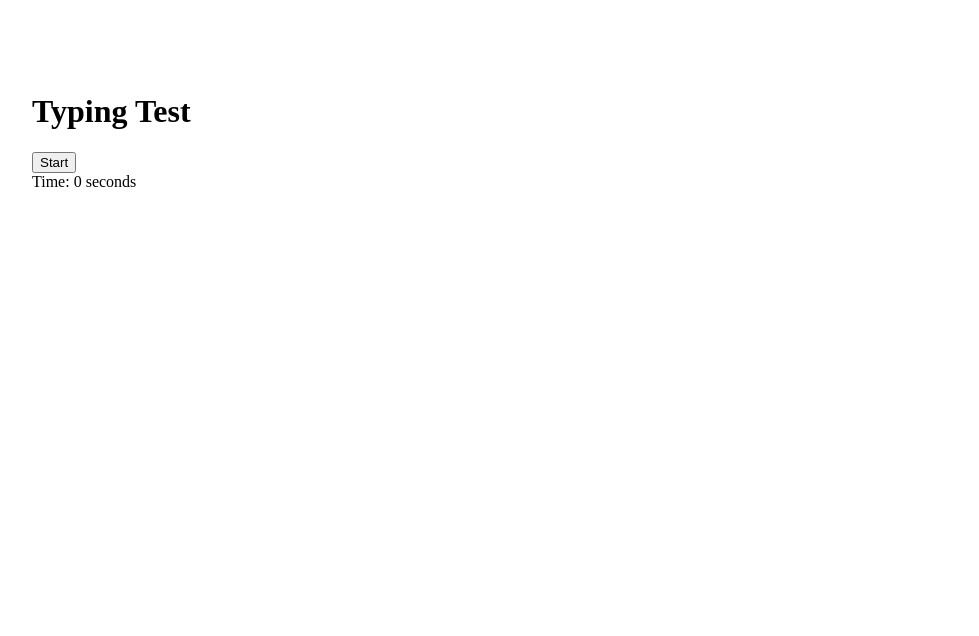
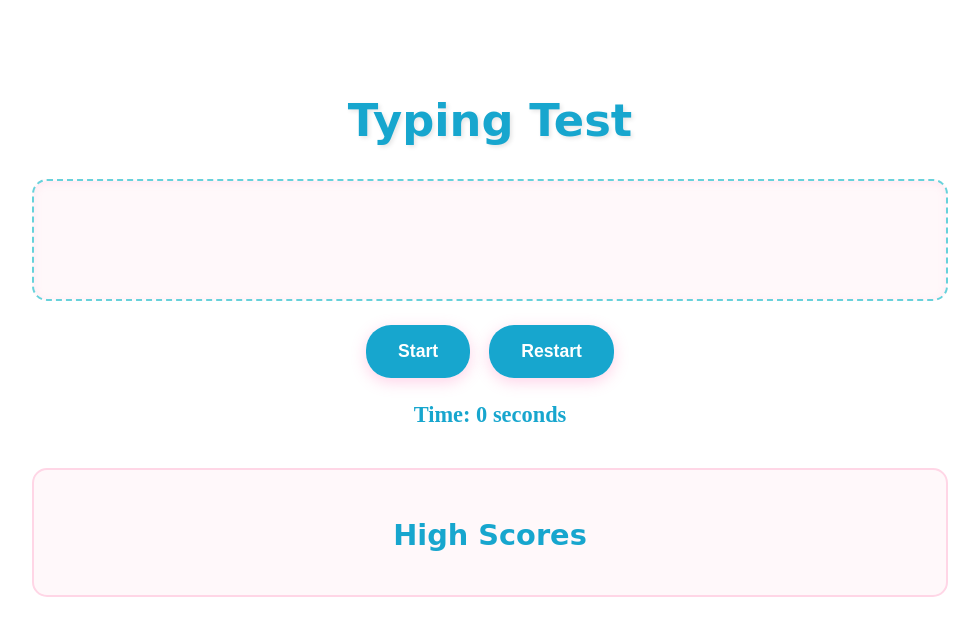
Before and after one commit to Anastasia-Vi/Typing-Text, a SvelteKit app: page / in a window 1280 px wide. Shown: the top 636 px of the page, without its empty margins (150-1129 px from the left). Built offline with nearby package versions, Linux system fonts and the light colour scheme.

Commit message:
'deploy'

```diff
--- a/src/routes/+page.svelte
+++ b/src/routes/+page.svelte
@@ -27,19 +27,28 @@
       const now = new Date();
       clearInterval(intervalId)
       started = false;
-      scores = [...scores, {time: timer, now: now.getMilliseconds()}];
+      scores = [...scores, {time: timer, now: now.getTime()}];
       scores.sort((a, b) => a.time - b.time);
       localStorage.setItem('typingScores', JSON.stringify(scores));//Save the scores to local storage. setItem tells save variable typingScores the stringified scores
       }
     }
   }
+  function on_key_down(event){
+    event.preventDefault();
+  }
   function start() {
     letters = text.toLowerCase().split('');
     started = true;
     timer = 0;
-    intervalId = setInterval(() => {
-      timer++;
-    }, 1000);
+    intervalId = setInterval(() => {//setInterval is a function that calls a function repeatedly at specified intervals
+      timer = timer + 10;
+    }, 10);
+  }
+  function restart(){
+    started = false;
+    timer = 0;
+    letters = [];
+    clearInterval(intervalId);
   }
   // Clean up interval when component is destroyed
   onDestroy(() => {
@@ -48,23 +57,131 @@
 </script>
 
 <svelte:window
-    on:keyup={on_key_up}
+    on:keyup={on_key_up} on:keydown={on_key_down}
 />
   <Row>
     <Grid>
         <Card col={12}>
-        <h1>Typing Test</h1>
-        <div>{letters.join('')}</div>
+          <h1 class="title">Typing Test</h1>
+          <div class="letters">{letters.join('')}</div>
+          <div class="controls">
             {#if started === false}
-       <button on:click={start}>Start</button>
+              <button class="btn" on:click={start}>Start</button>
             {/if}
-       <div>Time: {timer} seconds</div>
-       <div>
+            <button class="btn" on:click={restart}>Restart</button>
+          </div>
+          <div class="timer">Time: {timer} seconds</div>
+          <div class="scores">
+            <h2>High Scores</h2>
             <ul>
               {#each scores as score}
-            <li> Score: {score.time} seconds at the time of {new Date(score.now).toLocaleString()} </li>
+                <li>Score: {score.time} seconds at {new Date(score.now).toLocaleString()}</li>
               {/each}
             </ul>
+          </div>
         </Card>
     </Grid>
   </Row>
+
+<style>
+  .title {
+    color: #17a6ce;
+    text-align: center;
+    font-size: 2.8rem;
+    margin-bottom: 1.5rem;
+    font-family: 'Comic Sans MS', cursive, sans-serif;
+    text-shadow: 2px 2px 4px rgba(0, 0, 0, 0.1);
+  }
+
+  .letters {
+    font-size: 1.8rem;
+    background: #fff8fa;
+    padding: 1.5rem;
+    border-radius: 15px;
+    margin: 1.5rem 0;
+    min-height: 70px;
+    box-shadow: inset 0 2px 8px rgba(255, 105, 180, 0.1);
+    border: 2px dashed #67d2db;
+    color: #4a4a4a;
+  }
+
+  .controls {
+    display: flex;
+    gap: 1.2rem;
+    justify-content: center;
+    margin: 1.5rem 0;
+  }
+
+  .btn {
+    background: linear-gradient(145deg, #17a6ce, #17a6ce);
+    color: white;
+    border: none;
+    padding: 1rem 2rem;
+    border-radius: 25px;
+    cursor: pointer;
+    font-size: 1.1rem;
+    font-weight: bold;
+    transition: all 0.3s ease;
+    box-shadow: 0 4px 15px rgba(255, 105, 180, 0.3);
+  }
+
+  .btn:hover {
+    background: linear-gradient(145deg, #17a6ce, #17a6ce);
+    transform: translateY(-3px);
+    box-shadow: 0 6px 20px rgba(124, 203, 231, 0.4);
+  }
+
+  .timer {
+    text-align: center;
+    font-size: 1.4rem;
+    color: #17a6ce;
+    margin: 1.2rem 0;
+    font-weight: bold;
+  }
+
+  .scores {
+    margin-top: 2.5rem;
+    background: #fff8fa;
+    padding: 1.5rem;
+    border-radius: 15px;
+    border: 2px solid #ffd6e6;
+  }
+
+  .scores h2 {
+    color: #17a6ce;
+    font-size: 1.8rem;
+    margin-bottom: 1.2rem;
+    text-align: center;
+    font-family: 'Comic Sans MS', cursive, sans-serif;
+  }
+
+  .scores ul {
+    list-style: none;
+    padding: 0;
+  }
+
+  .scores li {
+    background: white;
+    padding: 1rem;
+    margin: 0.8rem 0;
+    border-radius: 12px;
+    color: #4a4a4a;
+    border: 1px solid #ffd6e6;
+    transition: transform 0.2s ease;
+  }
+
+  .scores li:hover {
+    transform: scale(1.02);
+    box-shadow: 0 4px 12px rgba(255, 105, 180, 0.15);
+  }
+
+  @keyframes float {
+    0% { transform: translateY(0px); }
+    50% { transform: translateY(-10px); }
+    100% { transform: translateY(0px); }
+  }
+
+  .title {
+    animation: float 3s ease-in-out infinite;
+  }
+</style>
```
Lines whose indentation alone changed are shown as unchanged.
